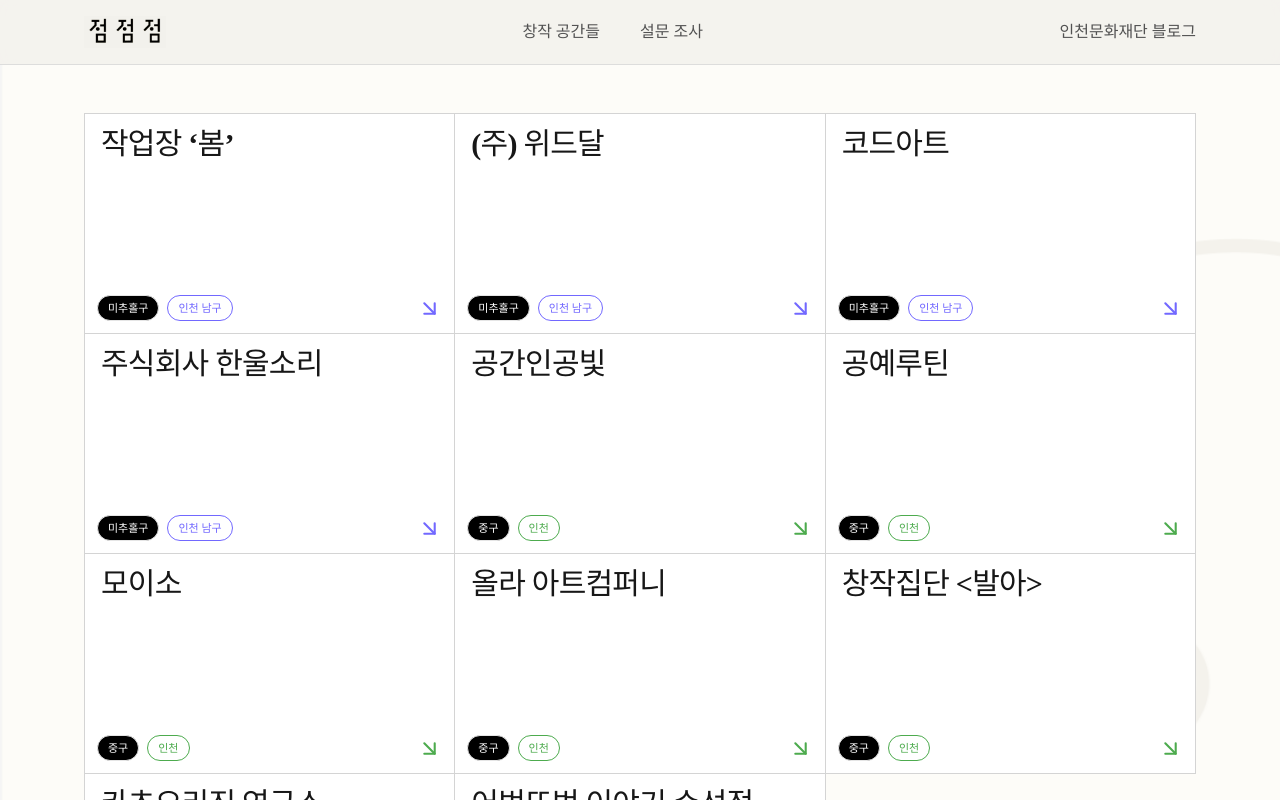
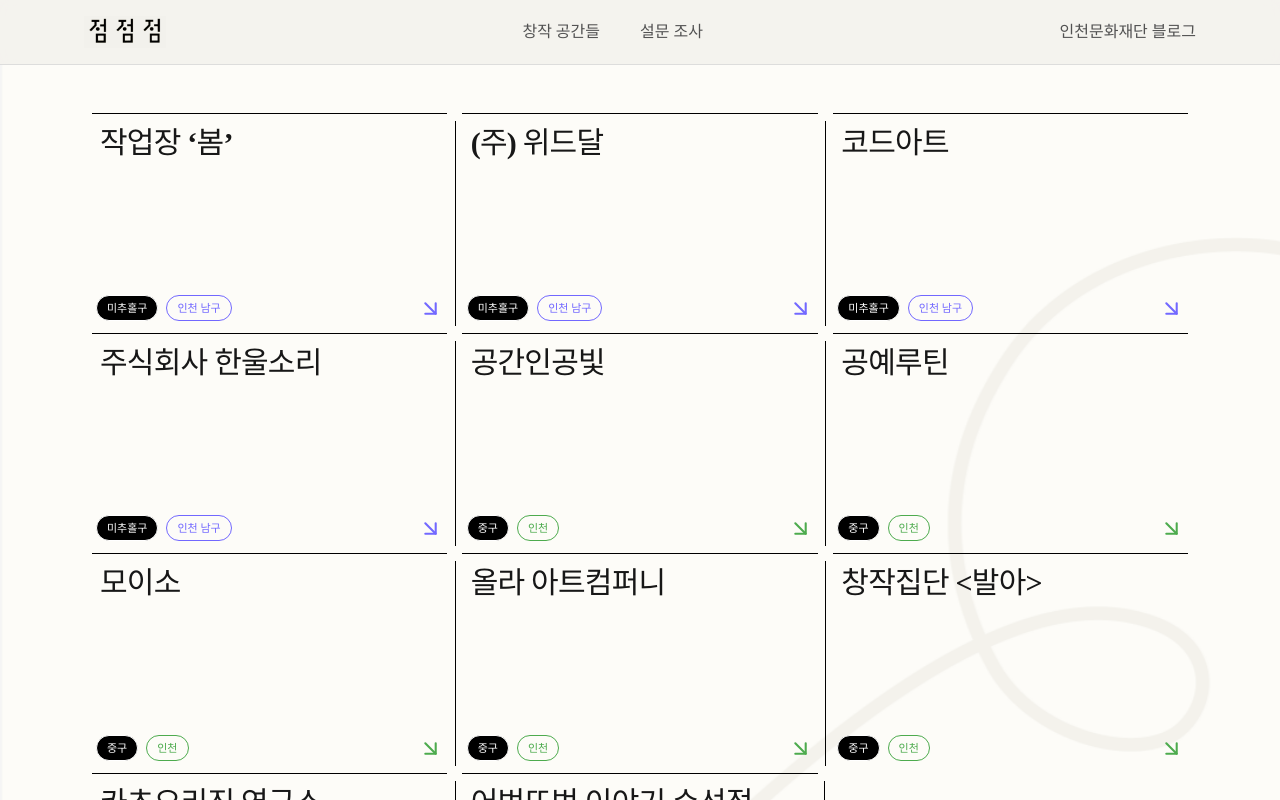
Before and after one commit to APPS-sookmyung/2025-INCHEON-SITE, a React (Vite) app: page /spaces in a window 1280 px wide. Shown: the top 800 px of the page. Built offline with nearby package versions, Linux system fonts and the light colour scheme; a web font is replaced by a local one.

Commit message:
#19 fix: SpaceList 그리드 테두리 렌더링 개선

```diff
--- a/src/pages/SpaceListPage.jsx
+++ b/src/pages/SpaceListPage.jsx
@@ -1,11 +1,8 @@
 import {ArrowDownRight} from 'lucide-react';
 import {useMemo} from 'react';
 import {useNavigate} from 'react-router-dom';
-import Header from '../components/header';
-import Footer from '../components/footer';
 import listPageBg from '../assets/ListPageBg.png';
 import thumbnail from '../assets/coverimage/cover_ex.png';
-import {useRef} from 'react';
 
 // district 조건과 같이 화살표 색상 설정
 function getDistrictTextColor(region, district) {
@@ -112,7 +109,7 @@ const ListPage = () => {
   );
 
   return (
-    <div className='min-h-svh flex flex-col bg-[#FAFAF7] text-[#1A1A1A]'>
+    <div className='min-h-svh flex flex-col text-[#1A1A1A]'>
       {/* <Header /> */}
 
       <main
@@ -120,10 +117,25 @@ const ListPage = () => {
         style={{backgroundImage: `url(${listPageBg})`}}>
         <div className='mx-auto max-w-6xl px-5 py-12'>
           {/* 그리드 라인 */}
-          <section className='grid grid-cols-1 sm:grid-cols-2 lg:grid-cols-3 gap-0 border-t border-l border-neutral-300'>
-            {items.map((p) => (
-              <Card key={p.id} place={p} />
-            ))}
+          <section className='grid grid-cols-1 sm:grid-cols-2 lg:grid-cols-3 gap-0'>
+            {items.map((p, i) => {
+              const COLS = 3;
+              const col = (i % COLS) + 1;
+              const row = Math.floor(i / COLS) + 1;
+              const rows = Math.ceil(items.length / COLS);
+              const isLastRow = row === rows;
+              const isLastItem = i === items.length - 1; // 전체 마지막 아이템
+              const isIncompleteLastRow = isLastItem && col < COLS; // 마지막 행이 불완전한 경우
+              return (
+                <Card
+                  key={`${p.id}-${i}`}
+                  place={p}
+                  isFirstCol={col === 1}
+                  isLastRow={isLastRow}
+                  isIncompleteLastRow={isIncompleteLastRow}
+                />
+              );
+            })}
           </section>
         </div>
       </main>
@@ -134,14 +146,14 @@ const ListPage = () => {
 };
 
 // 카드
-function Card({place}) {
+function Card({place, isFirstCol, isLastRow, isIncompleteLastRow}) {
   const navigate = useNavigate();
   return (
     <article
       onClick={() => navigate(`4`)} // 카드 컴포넌트 클릭 시 spaces/4로 이동
       className={cx(
-        'relative isolate bg-white overflow-hidden',
-        'min-h-[220px] group transition-colors border-r border-b border-neutral-300'
+        'relative isolate overflow-hidden',
+        'min-h-[220px] group transition-colors'
       )}>
       {/* 배경 이미지 */}
       <div
@@ -154,6 +166,22 @@ function Card({place}) {
         aria-hidden
         className='absolute inset-0 z-0 opacity-0 group-hover:opacity-100 transition-opacity duration-500 bg-[linear-gradient(to_top,rgba(0,0,0,.45),rgba(0,0,0,.1),transparent)]'
       />
+      <div className='pointer-events-none absolute inset-0'>
+        {/* 모든 카드에 상단선 */}
+        <div className='absolute top-0 h-px bg-black left-[7.5px] right-[7.5px]' />
+        {/* 마지막 행에만 하단선 */}
+        {isLastRow && (
+          <div className='absolute bottom-0 h-px bg-black left-[7.5px] right-[7.5px]' />
+        )}
+        {/* 세로: 첫 번째 열 제외하고만 left */}
+        {!isFirstCol && (
+          <div className='absolute left-0 w-px bg-black top-[7.5px] bottom-[7.5px]' />
+        )}
+        {/* 불완전한 마지막 행(2열로 끝나는 경우)에만 오른쪽 세로선 추가 */}
+        {isIncompleteLastRow && (
+          <div className='absolute right-0 w-px bg-black top-[7.5px] bottom-[7.5px]' />
+        )}
+      </div>
 
       {/* 상단: 타이틀만 */}
       <div className='relative z-10 px-4 pt-3 pb-6'>
@@ -189,7 +217,7 @@ function Badge({children, region, district}) {
   const key = `${region}|${district}`;
   const colorClass =
     districtColors[key] ||
-    'bg-[#000000] text-[#FFFFFF] border-neutral-200 transition-colors group-hover:bg-transparent group-hover:text-white group-hover:border-white';
+    'bg-[#000000] text-[#FFFFFF] transition-colors group-hover:bg-transparent group-hover:text-white group-hover:border-white';
 
   return (
     <span
```
